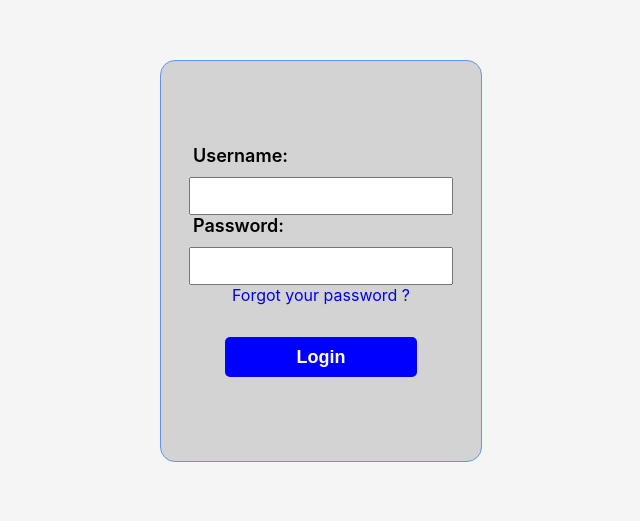
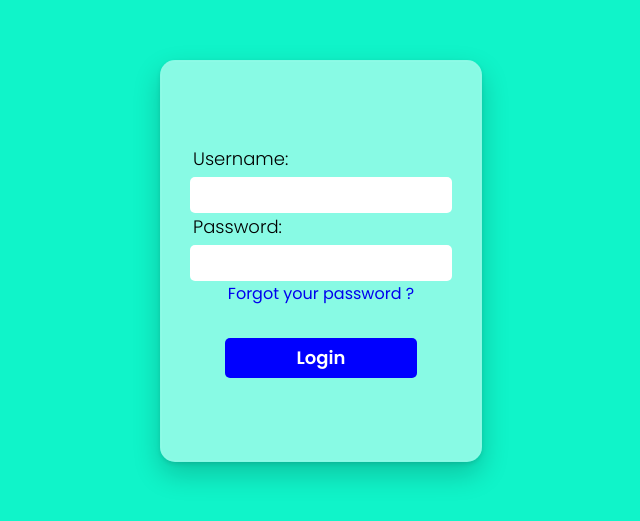
Before and after one commit to YassineKADER/URL_shortener, a React (Vite) app in the folder client/url_shortner/: page / in a window 1280 px wide. Shown: the part 139-660 px from the top of the page, without its empty margins (319-959 px from the left). Built offline with nearby package versions, Linux system fonts and the light colour scheme.

Commit message:
css updates

```diff
--- a/client/url_shortner/src/components/css/LoginForm.css
+++ b/client/url_shortner/src/components/css/LoginForm.css
@@ -1,8 +1,18 @@
+@keyframes color {
+    0%   { background: #db25ffb6; }
+    20%  { background: #2e4edb; }
+    40%  { background: #0d3cd8; }
+    60%  { background: #05ffc9; }
+    80%  { background: #ff00d4; }
+    100% { background: #db25ffb6; }
+  }
+
 .container{
     height: 100vh;
     width: 100vw;
     background-color: whitesmoke;
     display: flex;
+    animation: color 9s infinite linear;
     align-items: center;
     justify-content: center;
 }
@@ -11,17 +21,21 @@
     width: 80%;
     height: 8%;
     font-size:large;
-    font-weight: 600;
+    font-weight: 300;
 }
 
 .container form input[type="text"]{
     width: 80%;
+    border-radius: 5px;
+    border: transparent 1px solid;
     height: 8%;
 }
 
 .container form input[type="password"]{
     width: 80%;
     height: 8%;
+    border-radius: 5px;
+    border: transparent 1px solid;
 }
 
 .container form input[type="submit"]{
@@ -29,11 +43,18 @@
     font-size:large;
     font-weight: 600;
     height: 10%;
+    transition: all 0.3s;
     width: 60%;
     color: white;
     background-color: blue;
     border: transparent 1px solid;
     border-radius: 5px;
+}
+
+.container form input[type="submit"]:hover{
+    background-color: transparent;
+    border-color: blue;
+    color: blue;
 }
 
 .container form a{
@@ -47,7 +68,8 @@ form{
     flex-direction: column;
     width: 25%;
     height: 50%;
-    background-color: lightgray;
+    background-color: rgba(255,255,255,0.5);
     border-radius: 15px;
-    border: solid 1px cornflowerblue;
+    border: solid 1px transparent;
+    box-shadow: rgba(0, 0, 0, 0.2) 0px 12px 28px 0px, rgba(0, 0, 0, 0.1) 0px 2px 4px 0px, rgba(255, 255, 255, 0.05) 0px 0px 0px 1px inset;
 }
--- a/client/url_shortner/src/index.css
+++ b/client/url_shortner/src/index.css
@@ -1,13 +1,17 @@
+@import url("https://fonts.googleapis.com/css2?family=Poppins:ital,wght@0,100;0,200;0,300;0,400;0,500;0,600;0,700;0,800;0,900;1,100;1,200;1,300;1,400;1,500;1,600;1,700;1,800;1,900&display=swap");
+* {
+  font-family: "Poppins", sans-serif;
+}
 body {
   margin: 0;
-    font-family: -apple-system, BlinkMacSystemFont, 'Segoe UI', 'Roboto', 'Oxygen',
-      'Ubuntu', 'Cantarell', 'Fira Sans', 'Droid Sans', 'Helvetica Neue',
+  font-family: -apple-system, BlinkMacSystemFont, "Segoe UI", "Roboto", "Oxygen",
+    "Ubuntu", "Cantarell", "Fira Sans", "Droid Sans", "Helvetica Neue",
     sans-serif;
   -webkit-font-smoothing: antialiased;
   -moz-osx-font-smoothing: grayscale;
 }
 
 code {
-    font-family: source-code-pro, Menlo, Monaco, Consolas, 'Courier New',
+  font-family: source-code-pro, Menlo, Monaco, Consolas, "Courier New",
     monospace;
 }
```
Lines whose indentation alone changed are shown as unchanged.
